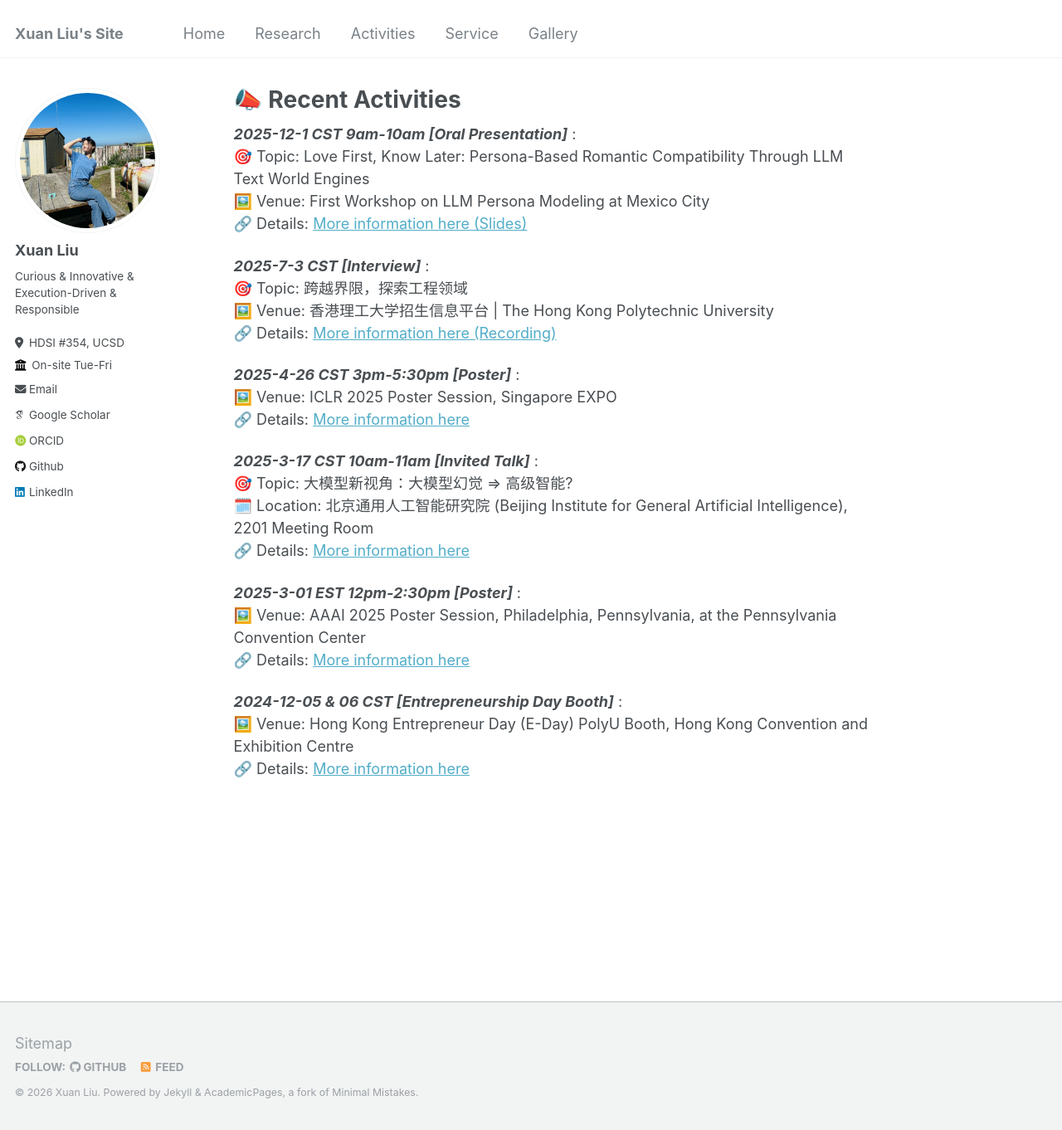
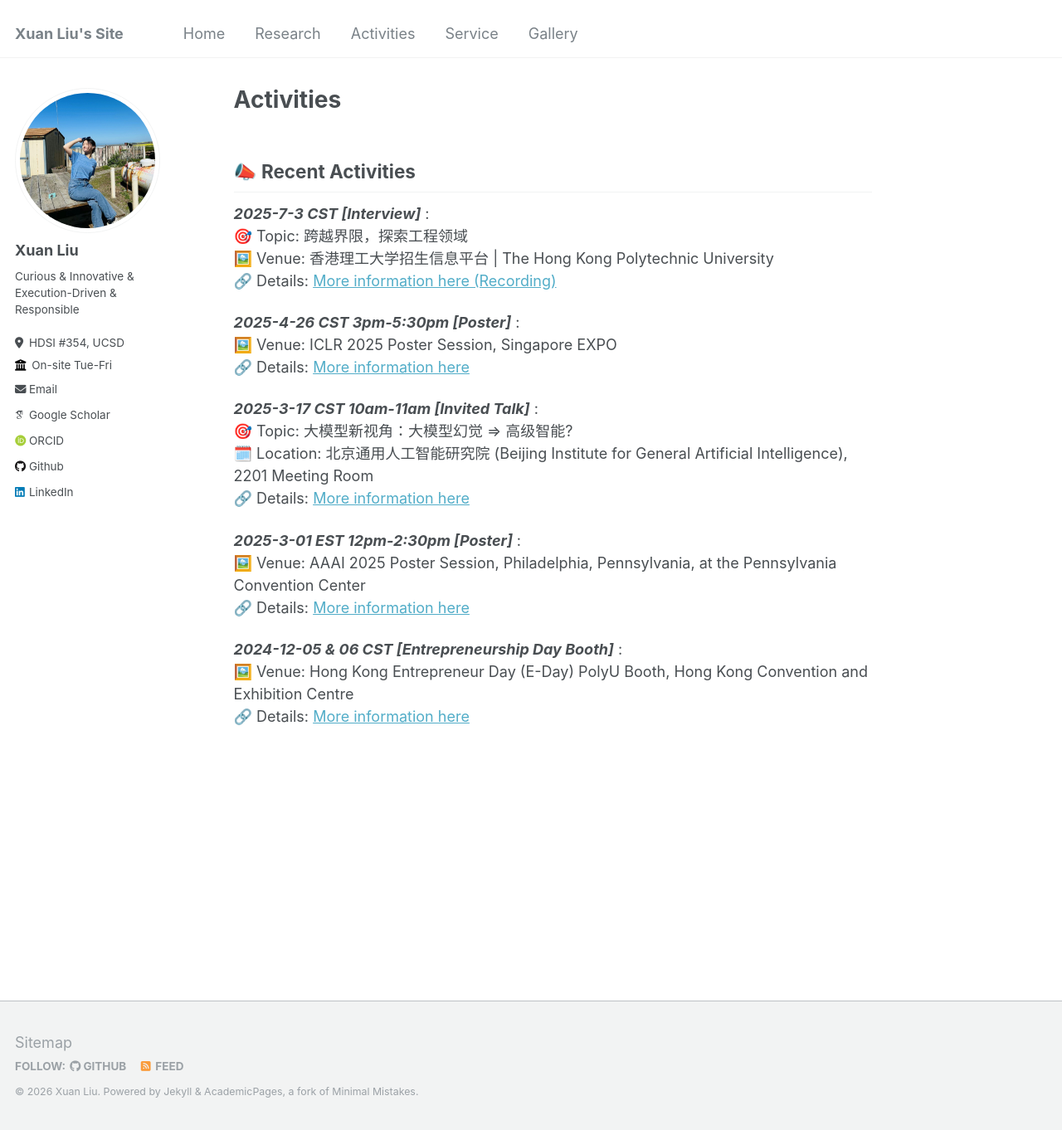
Before and after one commit to XuanL17/XuanL17.github.io, a Jekyll site: the page built from _pages/activities.md, in a window 1280 px wide and 1362 px high. Shown: the whole window at 83% size. Built offline with Jekyll 4.4.1, drawn with Linux system fonts in a browser that asks for light colours; some web fonts are replaced.

Commit message:
Update activities and research pages: restructured content for clarity, added new presentations, posters, and product details, and improved styling for better visual presentation.

```diff
--- a/_pages/activities.md
+++ b/_pages/activities.md
@@ -1,13 +1,11 @@
 ---
-title: 📣 Recent Activities
+title: Activities
 permalink: /activities/
 layout: single
 author_profile: true
 ---
-_**2025-12-1 CST 9am-10am [Oral Presentation]**_ : <br>
-🎯 Topic: Love First, Know Later: Persona-Based Romantic Compatibility Through LLM Text World Engines <br>
-🖼️ Venue: First Workshop on LLM Persona Modeling at Mexico City <br>
-🔗 Details: [More information here (Slides)](https://nips-slides-app.vercel.app) <br>
+
+## 📣 Recent Activities
 
 _**2025-7-3 CST [Interview]**_ : <br>
 🎯 Topic: 跨越界限，探索工程领域 <br>
```
Also changed, not shown: _pages/research.md (+14 -10 lines).
